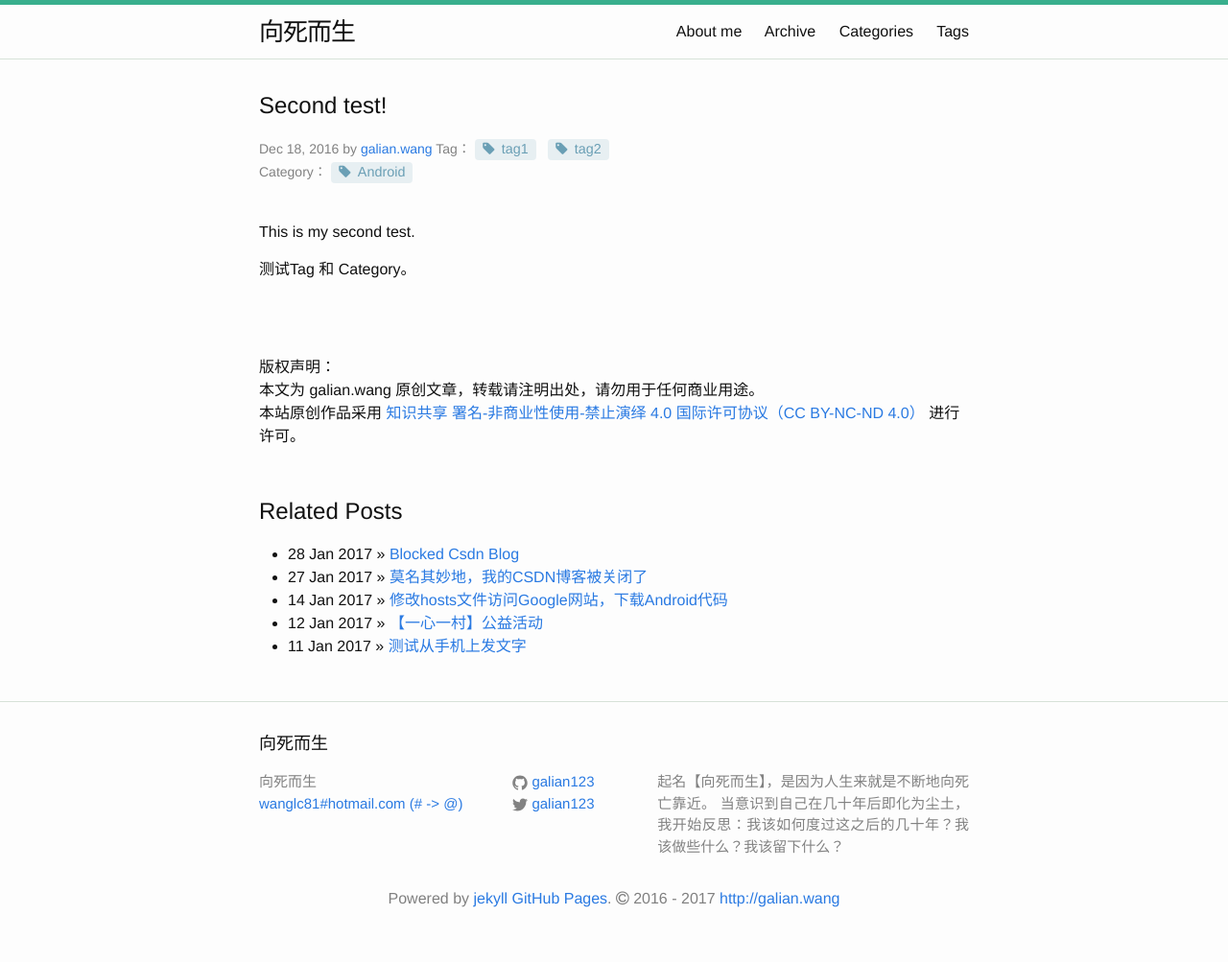
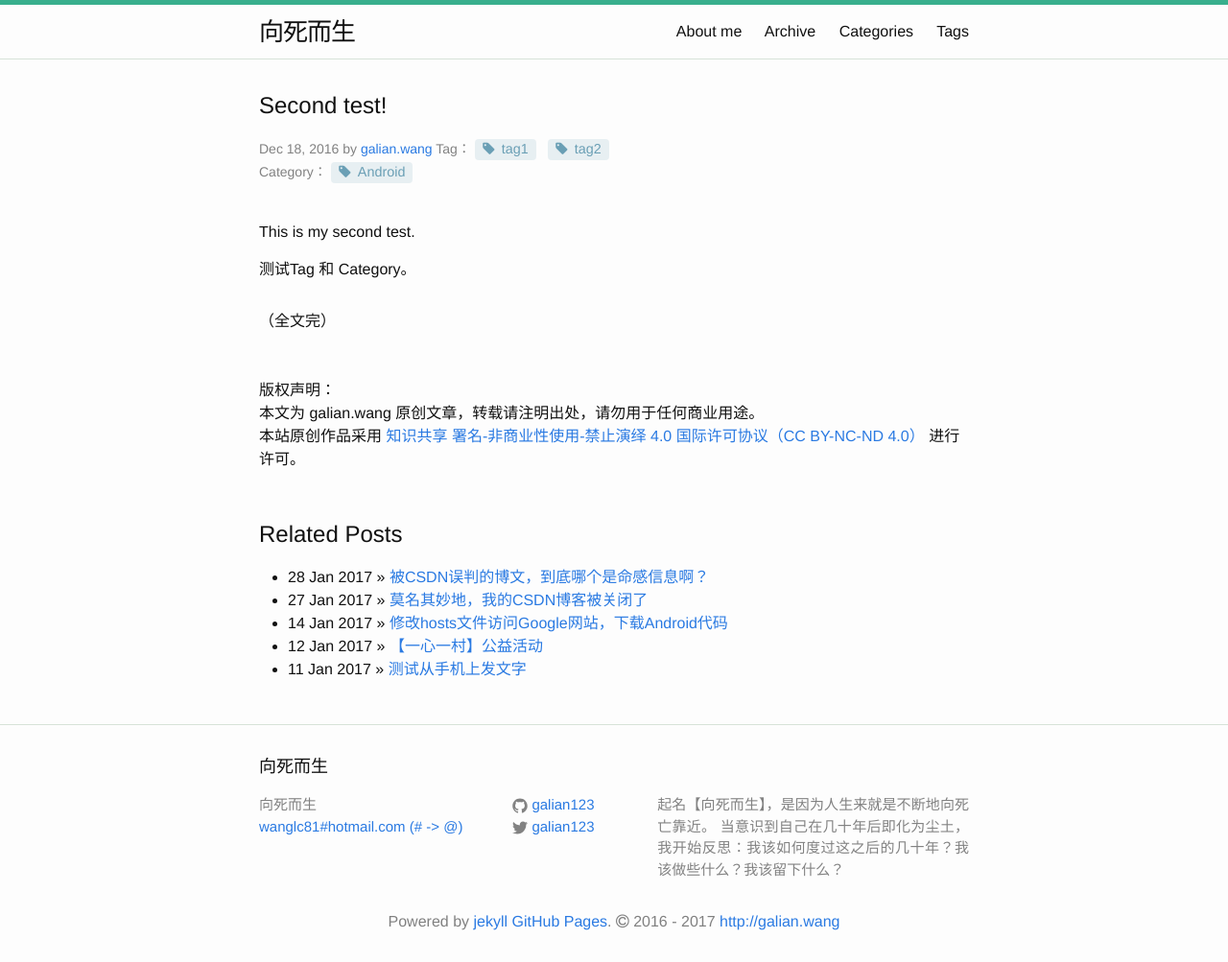
Before and after one commit to galian123/galian123.github.io, a Jekyll site: the page built from _posts/2016-12-18-test2.md, in a window 1280 px wide. Shown: the whole page at 96% size. Built offline with Jekyll 4.4.1, drawn with Linux system fonts in a browser that asks for light colours; nearby versions of some CDN libraries; before the commit the page ends 979 px from its top, so only the background shows below that; some of the changed lines change nothing that is shown.

Commit message:
update blog content

````diff
--- a/_layouts/post.html
+++ b/_layouts/post.html
@@ -44,6 +44,10 @@ layout: default
 {{ content }}
 </div>
 
+<div >
+	（全文完）
+</div>
+
 <div>
 	 <br><br>
 	 版权声明： <br>
--- a/_posts/2017-01-28-blocked-csdn-blog.md
+++ b/_posts/2017-01-28-blocked-csdn-blog.md
@@ -0,0 +1,444 @@
+---
+layout: post
+title: "被CSDN误判的博文，到底哪个是命感信息啊？"
+date: 2017-01-28 23:13 +0800
+categories: CSDN
+tags:
+---
+
+被CSDN误判的博文，全文原封不动贴在下面，到底哪个是命感信息啊？
+
+----------------------  分割线  ----------------------
+
+**Android中bindService的细节之三：多次调用bindService()，为什么onBind()只执行一次**
+
+<!--more-->
+
+# **0. 场景**
+
+为了更方便的说明问题，而又不失共性，本文中考虑下面两种情况：
+
+* **情况一：** App A绑定App B的service，App A多次调用bindService()，而不调用unbindService()，此时App B的service的onBind()只执行一次
+
+* **情况二：** App A，App C绑定App B的service，App A和App C各调用一次或多次bindService()，而不调用unbindService()，此时App B的service的onBind()只执行一次
+
+上面提到的两种情况有2个共同点：
+
+* （1）每次调用bindService()时，绑定的服务是一样的；
+* （2）没有调用unbindService()
+
+例如，下面的示例代码，设置intent中的包名和service名，是通过：
+```java
+intent.setClassName("com.galian.app_b", "com.galian.app_b.MyService")
+```
+com.galian.app_b是App B的包名；
+com.galian.app_b.MyService是App B提供的Service。
+这样App A绑定的服务和App C绑定的服务就是一样的了。
+
+App A绑定App B的MyService的代码，如下：
+
+```java
+    Intent intent = new Intent();
+    intent.setClassName("com.galian.app_b", "com.galian.app_b.MyService");
+    intent.putExtra("KEY_STRING", "From AppA!");
+    intent.putExtra("KEY_INT", 42);
+    Uri uri = Uri.parse("content://com.galian.app_a/table");
+    intent.putExtra("KEY_PARCEABLE", uri);
+    bindService(intent, mSvcConn, Context.BIND_AUTO_CREATE);
+```
+
+App C绑定App B的MyService的代码，如下：
+
+```java
+    Intent intent = new Intent();
+    intent.setClassName("com.galian.app_b", "com.galian.app_b.MyService");
+    intent.putExtra("KEY_STRING", "From AppC!");
+    intent.putExtra("KEY_FLOAT", 42.0);
+    Uri uri = Uri.parse("content://com.galian.app_c/table");
+    intent.putExtra("KEY_PARCEABLE", uri);
+    bindService(intent, mSvcConn, Context.BIND_AUTO_CREATE);
+```
+
+App A 调用bindService()之后，等ServiceConnection的onServiceConnected()执行完，切换到App C，App C再调用bindService()，这时com.galian.app_b.MyService的onBind()只执行了一次。
+
+**注意：** 实际上可以有其他的方式可以让onBind()调用多次，本文中只讨论onBind()只执行一次的原因。
+
+上面的场景中，为什么onBind()只执行一次？
+
+关于bindService的基本流程，可以参考链接：
+
+[《Android中bindService的细节之一：从进程的角度分析绑定Service的流程【Service所在进程首次启动】》](http://blog.csdn.net/u013553529/article/details/54698123)
+
+[《Android中bindService的细节之二：从进程的角度分析绑定Service的流程【Service所在进程已存在】》](http://blog.csdn.net/u013553529/article/details/54698123)
+
+本文中分析这种情况：App B进程之前已经启动。因为这样可以方便对比App A绑定服务和App C绑定服务的区别。否则，如果App B进程之前不存在，则App A绑定服务和App C绑定服务的流程首先会有App B进程创建流程的差别（关于这个差别，可以参考上面2个链接）。而这不是本文讨论的重点。
+
+**再次说明本文分析的前提：App B进程已经存在，但是App B的服务MyService之前没有被绑定过。**
+
+#  **1. 关键的类：IntentBindRecord**
+
+```java
+final class IntentBindRecord {
+    /** The running service. */
+    final ServiceRecord service;
+    /** The intent that is bound.*/
+    final Intent.FilterComparison intent;
+    /** All apps that have bound to this Intent. */
+    final ArrayMap<ProcessRecord, AppBindRecord> apps
+            = new ArrayMap<ProcessRecord, AppBindRecord>();
+    /** Binder published from service. */
+    IBinder binder;
+    /** Set when we have initiated a request for this binder. */
+    boolean requested;
+    /** Set when we have received the requested binder. */
+    boolean received;
+    /** Set when we still need to tell the service all clients are unbound. */
+    boolean hasBound;
+    /** Set when the service's onUnbind() has asked to be told about new clients. */
+    boolean doRebind;
+    ...
+    ...
+}
+```
+
+IntentBindRecord是一个关键的类，它记录着以下信息：
+
+* （1）ServiceRecord service： 被绑定的服务的ServiceRecord；
+
+* （2）Intent.FilterComparison intent：绑定服务时的intent。绑定服务时，将bindService()的intent与IntentBindRecord中的intent进行比较，如果服务已经绑定（received为true），且intent能匹配上（FilterComparison的equals()返回true），则直接返回binder（IntentBindRecord中的IBinder binder），这些内容后面会详细讲。
+
+* （3）ArrayMap&lt;ProcessRecord, AppBindRecord&gt; apps：使用相同Intent.FilterComparison intent的所有apps
+
+* （4）IBinder binder：这是第一次绑定服务成功后，onBind()返回来的IBinder，通过publishService()传过来的。
+
+* （5）boolean requested：标志位，requested为true表示绑定服务的请求已经发出了，是与`r.app.thread.scheduleBindService()`对应的（r为ServiceRecord实例），即调用`r.app.thread.scheduleBindService()`之后，通常要将requested置为true，以避免重复调用`r.app.thread.scheduleBindService()`。
+如果doRebind为true，调用`r.app.thread.scheduleBindService()`之后，不会将requested置为true。
+
+* （6）boolean received：标志位，received为true表示App B已经将onBind()返回的binder传给了AMS。是与IBinder binder同时起作用的。
+
+* （7）boolean hasBound：表示是否有client绑定此服务。这里的client具体来说就是某一个Activity。
+
+* （8）boolean doRebind：Service的`onUnbind()`的返回值为true时，将通过AMS的`unbindFinished()`传给AMS，记录在doRebind标志位中。下一次再有client绑定服务时，将根据doRebind的值来决定是调用onBind()，还是调用onRebind()。具体代码见：
+handleBindService() @ ActivityThread.java
+```java
+    private void handleBindService(BindServiceData data) {
+        Service s = mServices.get(data.token);
+        if (s != null) {
+            ...
+            if (!data.rebind) {
+            	// 如果之前onUnbind()返回false，则执行onBind()。（如果不重写onUnbind()，默认返回false）
+                IBinder binder = s.onBind(data.intent);
+				...
+            } else {
+            	// 如果之前onUnbind()返回true，则执行onRebind()。
+                s.onRebind(data.intent);
+				...
+            }
+            ...
+        }
+    }
+```
+
+如果对这个类的成员变量还是模糊，也不要紧，后面还会在具体流程中提到。
+
+# **2. App A绑定App B的服务MyService**
+
+**执行流程大致是这样的：**
+
+```
+bindService() @ ContextImpl
+-> bindService() @ AMS
+-> bindServiceLocked() @ ActiveServices
+-> retrieveServiceLocked() @ ActiveServices
+根据intent获取service组件信息，返回service对应的ServiceRecord
+
+-> AppBindRecord b = s.retrieveAppBindingLocked(service, callerApp);
+参数service是intent。这是本文讨论的重点。后面详细说。
+
+-> bringUpServiceLocked()
+	if (r.app != null && r.app.thread != null) {
+        sendServiceArgsLocked(r, execInFg, false);
+        return null;
+    }
+需要注意这段代码，r为ServiceRecord实例。r.app为ProcessRecord实例，r.app.thread为实现IApplicationThread接口的实例。
+r.app是在执行realStartServiceLocked()时赋值的，所以此时r.app是null。
+
+
+-> realStartServiceLocked()
+-> app.thread.scheduleCreateService()
+此处会出现并行处理的情形，即AMS进程继续执行，同时App B进程处理CREATE_SERVICE消息，即handleCreateService()。
+
+-> requestServiceBindingsLocked()
+-> requestServiceBindingLocked()
+-> r.app.thread.scheduleBindService()
+此处会出现并行处理的情形，即AMS进程继续执行，同时App B进程处理BIND_SERVICE消息，即handleBindService()。需要注意的是，BIND_SERVICE消息是在CREATE_SERVICE消息处理完之后才能处理，因为这两个消息放入了消息队列，队列先入先出。所以handleBindService()的执行是在handleCreateService()之后。
+
+-> i.requested = true;
+i.hasBound = true;  // 已经有client绑定服务，所以hasBound置为true
+i.doRebind = false;  // 默认为false
+i为IntentBindRecord实例，在此情景中，执行完r.app.thread.scheduleBindService()，就把requested置为true，这个requested值将在后面的流程中判断。
+
+-> 回到调用bringUpServiceLocked()方法的地方（在bindServiceLocked()中），继续执行bringUpServiceLocked()之后的代码
+
+-> 执行下面的代码 （在bindServiceLocked()中）
+	if (s.app != null && b.intent.received) {
+        try {
+            c.conn.connected(s.name, b.intent.binder);
+        }...
+        ...
+    } else if (!b.intent.requested) {
+        requestServiceBindingLocked(s, b.intent, callerFg, false);
+    }
+这段代码也是本文分析的重点，留待后面详细说明。
+
+-> handleCreateService() @ ActivityThread
+handleCreateService()运行在App B进程中，是与AMS进程并行执行的，但是从代码的执行来看，handleCreateService()不会很快执行完，所以放在这里来理解也没有问题。
+
+-> handleBindService() @ ActivityThread
+运行在App B进程中。肯定是在handleCreateService()执行完才执行的。
+这也是本文分析的重点。后面会详细分析。
+
+```
+
+## **2.1 重点代码1：retrieveAppBindingLocked()**
+
+retrieveAppBindingLocked() @ ServiceRecord
+
+```
+    public AppBindRecord retrieveAppBindingLocked(Intent intent,
+            ProcessRecord app) {
+        Intent.FilterComparison filter = new Intent.FilterComparison(intent);
+        IntentBindRecord i = bindings.get(filter);
+        if (i == null) {
+        	// 执行这里
+            i = new IntentBindRecord(this, filter);
+            bindings.put(filter, i);
+        }
+        AppBindRecord a = i.apps.get(app);
+        if (a != null) {
+            return a;
+        }
+        a = new AppBindRecord(this, i, app);
+        i.apps.put(app, a);
+        return a;
+    }
+```
+retrieveAppBindingLocked()根据intent来查询服务是否已经被绑定了，对应的代码是`IntentBindRecord i = bindings.get(filter)`。
+
+在本文讨论的场景中App A是第一个绑定Myservice的，所以`bindings.get(filter)`的结果为null，需要创建新的IntentBindRecord。
+
+需要说明的是，`bindings.get(filter)`，get的过程中，需要判断bindings中的intent与filter这个intent是否相同，这种intent的比较都是由Intent.FilterComparison类来完成的。
+Intent类本身并没有重写`equals()`方法，所以不能用来判断intent是否相同。
+
+Intent.FilterComparison重写了`equals()`方法，如下：
+equals() @ FilterComparison @ Intent
+
+```
+    @Override
+    public boolean equals(Object obj) {
+        if (obj instanceof FilterComparison) {
+            Intent other = ((FilterComparison)obj).mIntent;
+            return mIntent.filterEquals(other);
+        }
+        return false;
+    }
+```
+
+filterEquals() @ Intent
+
+```java
+    public boolean filterEquals(Intent other) {
+        if (other == null) {
+            return false;
+        }
+        // 比较Intent中的各项指标：Action，Uri，MIME type，包名，Component，Category
+        if (!Objects.equals(this.mAction, other.mAction)) return false;
+        if (!Objects.equals(this.mData, other.mData)) return false;
+        if (!Objects.equals(this.mType, other.mType)) return false;
+        if (!Objects.equals(this.mPackage, other.mPackage)) return false;
+        if (!Objects.equals(this.mComponent, other.mComponent)) return false;
+        if (!Objects.equals(this.mCategories, other.mCategories)) return false;
+
+        return true;
+    }
+```
+
+## **2.2 重点代码2：对IntentBindRecord中的标志位进行判断**
+
+
+```java
+	if (s.app != null && b.intent.received) {
+        try {
+            c.conn.connected(s.name, b.intent.binder);
+        }...
+        ...
+    } else if (!b.intent.requested) {
+	// 不执行这里
+        requestServiceBindingLocked(s, b.intent, callerFg, false);
+    }
+```
+s为ServiceRecord实例。s.app为ProcessRecord实例
+b为AppBindRecord实例，
+b.intent为IntentBindRecord实例。
+这里对IntentBindRecord实例中的received和requested进行判断。
+
+b.intent.received的赋值：只有在service的onBind()执行完，执行publishService()之后才会将received置为true。这是还没有执行到publishService()，所以received为false。
+
+从前面的流程可以看到，b.intent.requested已经被置为true。
+
+所以，对于App A绑定App B的服务的场景中，上面的代码什么也没做。
+啥都没做，咋是重点代码呢？为了与App C绑定服务的情况进行对比。因为App C也会执行这段代码，而且是要执行c.conn.connected()的。
+
+
+## **2.3 重点代码3：handleBindService()**
+
+```java
+    private void handleBindService(BindServiceData data) {
+        Service s = mServices.get(data.token);
+        if (s != null) {
+            try {
+            	...
+                try {
+                    if (!data.rebind) {
+                    	// 执行这里
+                        // data.token是service对应的ServiceRecord
+                        IBinder binder = s.onBind(data.intent);
+                        ActivityManagerNative.getDefault().publishService(
+                                data.token, data.intent, binder);
+                    } else {
+                    	// 在此场景中，不执行这里
+                        s.onRebind(data.intent);
+                        ...
+                    }
+                } catch ...
+            } catch ...
+        }
+    }
+```
+
+执行onBind()返回binder对象，然后将此binder对象通过publishService()传给AMS。
+
+publishService() @ AMS
+
+```java
+    public void publishService(IBinder token, Intent intent, IBinder service) {
+        synchronized(this) {
+            mServices.publishServiceLocked((ServiceRecord)token, intent, service);
+        }
+    }
+```
+
+publishServiceLocked() @ ActiveServices
+
+```java
+    void publishServiceLocked(ServiceRecord r, Intent intent, IBinder service) {
+    	/* Binder.clearCallingIdentity()的目的是:
+        	切换进程后，要提升执行代码的权限，将此时执行代码的权限提升为AMS，
+            否则还是调用方App B的权限，这里的权限是指uid、pid对应的权限。
+        */
+        final long origId = Binder.clearCallingIdentity();
+        try {
+            if (r != null) {
+                Intent.FilterComparison filter
+                        = new Intent.FilterComparison(intent);
+                // r.bindings.get(filter)返回不为null，因为之前创建了IntentBindRecord
+                // b.received初始值是false
+                IntentBindRecord b = r.bindings.get(filter);
+                if (b != null && !b.received) {
+                	// 执行这里
+                    /*更新IntentBindRecord中的数据，b.binder更新为onBind()返回的binder对象；b.requested更新为true，表示绑定请求已经处理了；b.received更新为true，表示binder对象已经收到了，目的是下次不用再调用onBind()了，这在App C绑定服务时会介绍。*/
+                    b.binder = service;
+                    b.requested = true;
+                    b.received = true;
+                    for (int conni=r.connections.size()-1; conni>=0; conni--) {
+                        ArrayList<ConnectionRecord> clist = r.connections.valueAt(conni);
+                        for (int i=0; i<clist.size(); i++) {
+                            ConnectionRecord c = clist.get(i);
+                            if (!filter.equals(c.binding.intent.intent)) {
+                                continue;
+                            }
+                            try {
+                            	// 执行这里，最终会调用到App A的onServiceConnected()
+                                c.conn.connected(r.name, service);
+                            } catch ...
+                        }
+                    }
+                }
+
+                serviceDoneExecutingLocked(r, mDestroyingServices.contains(r), false);
+            }
+        } finally {
+            Binder.restoreCallingIdentity(origId);
+        }
+    }
+```
+
+至此，App A绑定App B的MyService的流程就介绍完了。
+接下来，App C要绑定App B的MyService了。
+
+# **3. App C绑定App B的服务MyService**
+
+**注意**，此时App B的服务MyService已经被App A绑定过了。
+
+执行流程大致是这样的：
+
+```java
+bindService() @ ContextImpl
+-> bindService() @ AMS
+-> bindServiceLocked() @ ActiveServices
+-> retrieveServiceLocked() @ ActiveServices
+这里与App A绑定服务时有区别。App A执行时，将创建的ServiceRecord实例放到了ServiceMap的mServicesByName中，mServicesByName是ArrayMap<ComponentName, ServiceRecord>类型的。
+App C执行时，根据intent中的Component可以直接从mServicesByName中获取ServiceRecord。
+
+-> AppBindRecord b = s.retrieveAppBindingLocked(service, callerApp);
+参数service是intent。
+执行IntentBindRecord i = bindings.get(filter);获取到App A绑定服务时创建的IntentBindRecord实例，存入AppBindRecord中，返回给b。
+
+-> bringUpServiceLocked()
+	if (r.app != null && r.app.thread != null) {
+        sendServiceArgsLocked(r, execInFg, false);
+        return null;
+    }
+r为ServiceRecord实例。r.app为ProcessRecord实例。
+这里的r是通过retrieveServiceLocked()得到的，是之前App A绑定服务时创建的ServiceRecord实例，之前已经将r.app赋值了。
+所以，此处会执行return null，不会执行后面的realStartServiceLocked()。
+
+-> 回到调用bringUpServiceLocked()方法的地方（在bindServiceLocked()中），继续执行bringUpServiceLocked()之后的代码
+
+-> 执行下面的代码 （在bindServiceLocked()中）
+	if (s.app != null && b.intent.received) {
+        try {
+        	// 执行这里
+            c.conn.connected(s.name, b.intent.binder);
+        }...
+        ...
+    } else if (!b.intent.requested) {
+    	// 不执行这里
+        requestServiceBindingLocked(s, b.intent, callerFg, false);
+    }
+s为ServiceRecord实例，s.app不为null。
+b.intent为IntentBindRecord实例，在之前执行publishService()时，将IntentBindRecord的received标志和binder赋值了。
+所以，b.intent.received为true，b.intent.binder为有效值，是onBind()返回的binder对象。c.conn.connected(s.name, b.intent.binder)将会执行到。
+c.conn.connected()最终会调用到App C的onServiceConnected()。
+```
+
+至此，App C绑定App B的MyService的流程结束。
+可以看到App C绑定服务的流程中，没有再调用MyService的onBind()。
+
+# **4. 总结**
+
+简略概括一下App A和App C绑定App B的MyService的流程，如下：
+
+第一次App A绑定Service时，创建了IntentBindRecord实例，并记录在AppBindRecord中。
+执行onBind()后，App B进程通过publishService()将binder传给了AMS，记录在IntentBindRecord实例中，并设置标志位received。
+
+第二次App C绑定Service时，获取之前的IntentBindRecord实例，判断标志位received为true，则直接调用App C的onServiceConnected()将binder对象传给App C。
+所以第二次没有调用onBind()。
+
+
+
+**继续阅读**
+
+[《Android中bindService的细节之一：从进程的角度分析绑定Service的流程【Service所在进程首次启动】》](http://blog.csdn.net/u013553529/article/details/54698123)
+
+[《Android中bindService的细节之二：从进程的角度分析绑定Service的流程【Service所在进程已存在】》](http://blog.csdn.net/u013553529/article/details/54698123)
````
